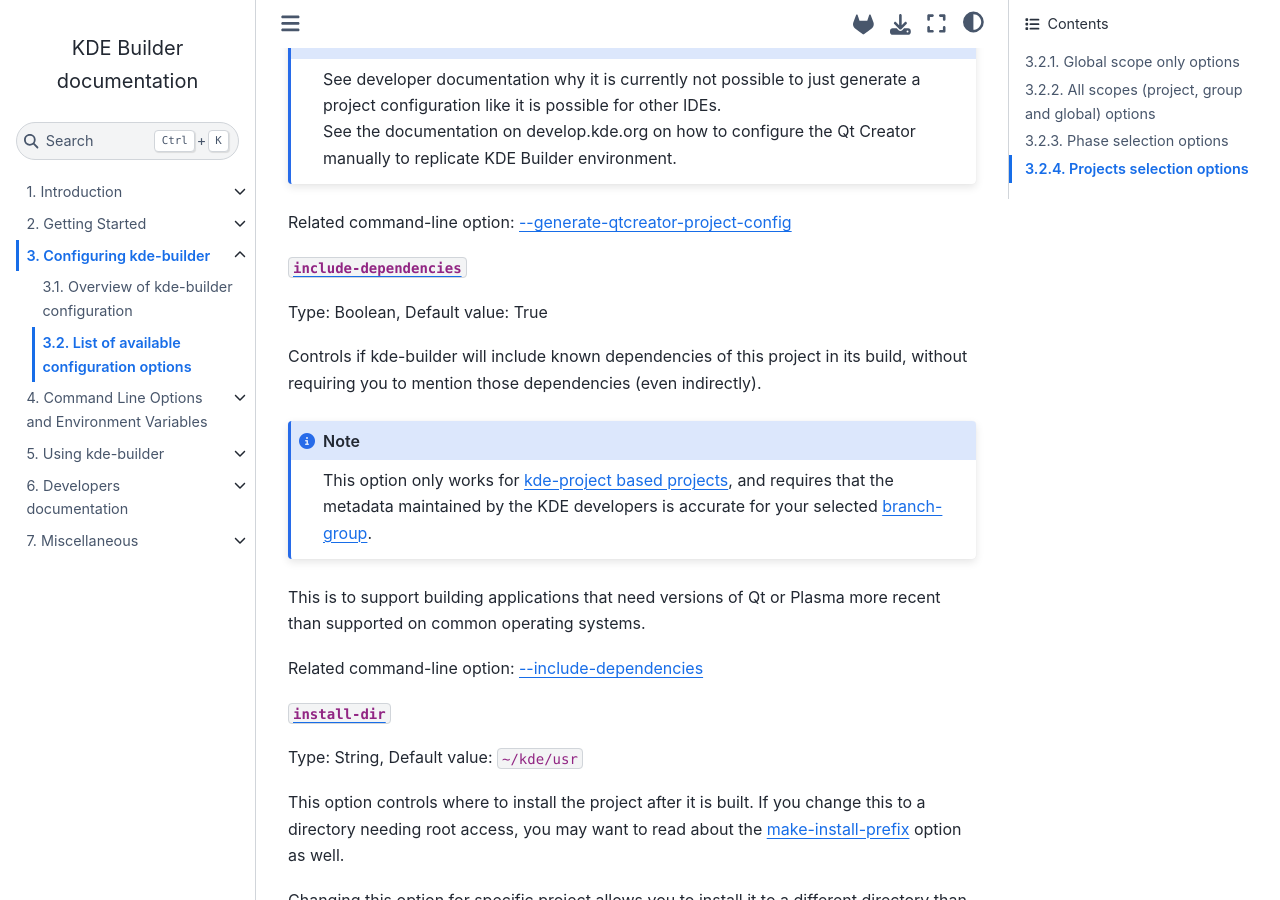
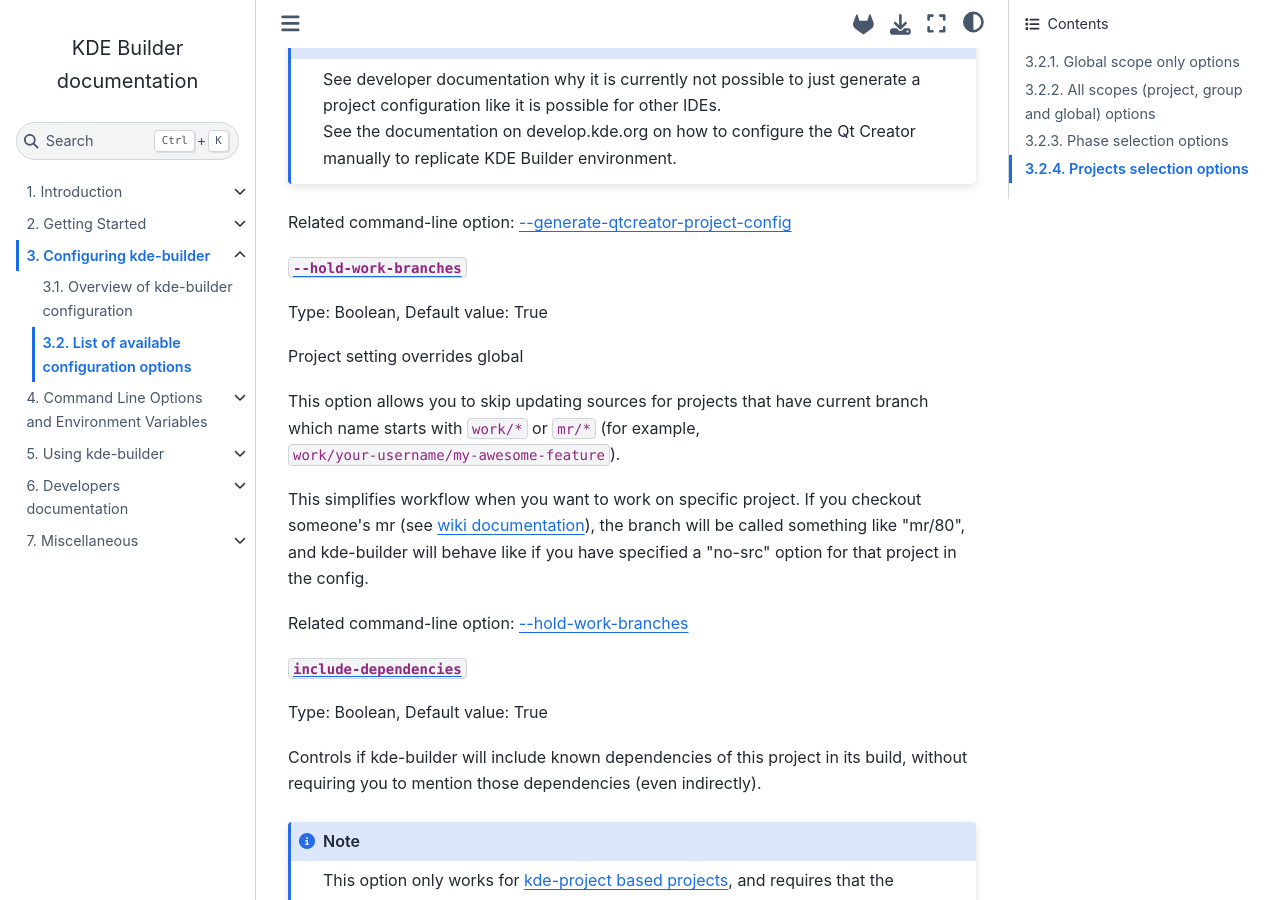
Before and after one commit to KDE/kde-builder, a Sphinx documentation site: the page built from doc/configuration/conf-options-table.md, in a window 1280 px wide and 900 px high, scrolled down 14061 px. Built offline with Sphinx 7.4.7 and the Sphinx Book theme 1.1.4, drawn with Linux system fonts in a browser that asks for light colours.

Commit message:
Add --hold-work-branches option
Fixes #128

```diff
--- a/doc/configuration/conf-options-table.md
+++ b/doc/configuration/conf-options-table.md
@@ -647,6 +647,22 @@
 
 Related command-line option: [--generate-qtcreator-project-config](#cmdline-generate-qtcreator-project-config)
 
+(conf-hold-work-branches)=
+[`--hold-work-branches`](cmdline-hold-work-branches)
+
+Type: Boolean, Default value: True
+
+Project setting overrides global
+
+This option allows you to skip updating sources for projects that have current branch which name starts with
+`work/*` or `mr/*` (for example, `work/your-username/my-awesome-feature`).
+
+This simplifies workflow when you want to work on specific project. If you checkout someone's mr
+(see [wiki documentation](https://community.kde.org/Infrastructure/GitLab)), the
+branch will be called something like "mr/80", and kde-builder will behave like if you have specified a "no-src" option for that project in the config.
+
+Related command-line option: [--hold-work-branches](#cmdline-hold-work-branches)
+
 (conf-include-dependencies)=
 [`include-dependencies`](conf-include-dependencies)
 
```
Also changed, not shown: doc/cmdline/supported-cmdline-params.md (+9 -0 lines), doc/misc/changelog.md (+3 -0 lines), 3 other files.
